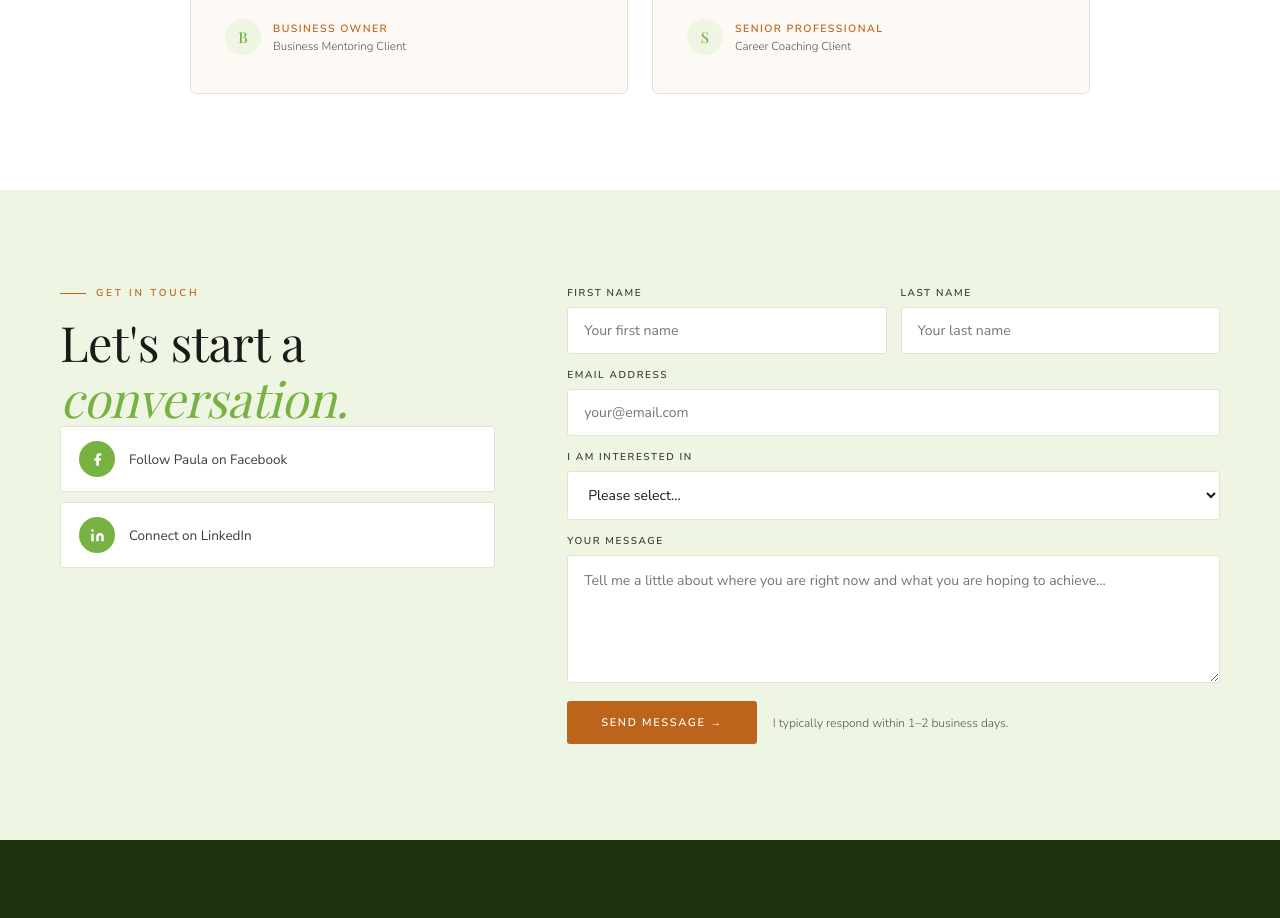
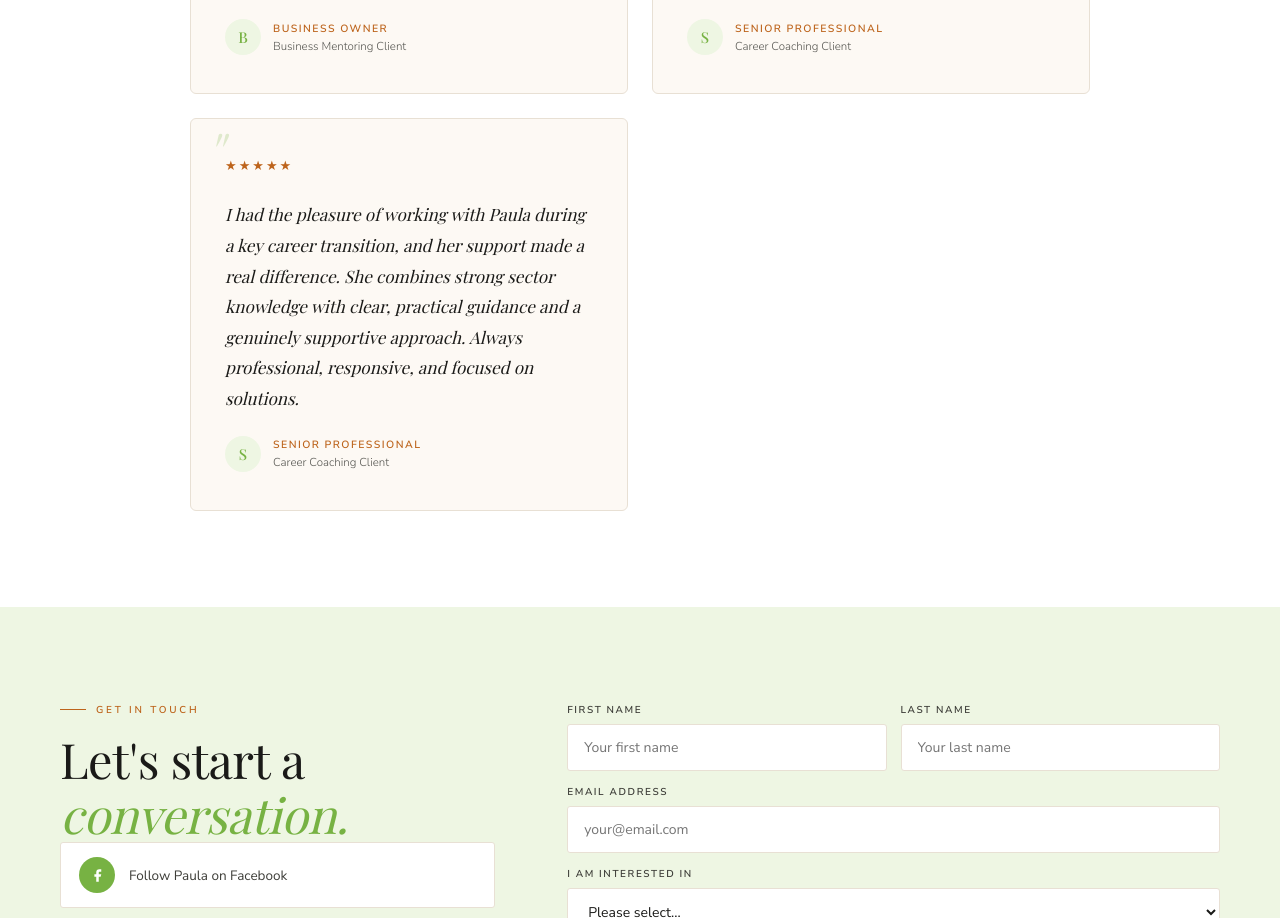
Before and after one commit to jubrilzy/paula, a website: page index.html in a window 1280 px wide. Shown: the part 4558-5476 px from the top of the page. Drawn offline with nearby package versions, Linux system fonts and the light colour scheme; a web font is replaced by a local one.

Commit message:
Update index.html

```diff
--- a/index.html
+++ b/index.html
@@ -582,6 +582,19 @@ footer{background:#1e3310;color:rgba(255,255,255,.68);padding:70px 40px 34px}
           <div><div class="tc-name">Senior Professional</div><div class="tc-role">Career Coaching Client</div></div>
         </div>
       </div>
+
+<div class="tc reveal d3">
+        <div class="tc-q">"</div>
+        <div class="tc-stars">★★★★★</div>
+        <div class="tc-body">I had the pleasure of working with Paula during a key career transition, and her support made a real difference. She combines strong sector knowledge with clear, practical guidance and a genuinely supportive approach. Always professional, responsive, and focused on solutions.</div>
+        <div class="tc-auth">
+          <div class="tc-av">S</div>
+          <div><div class="tc-name">Senior Professional</div><div class="tc-role">Career Coaching Client</div></div>
+        </div>
+      </div>
+
+
+
     </div>
   </div>
 </section>
```
